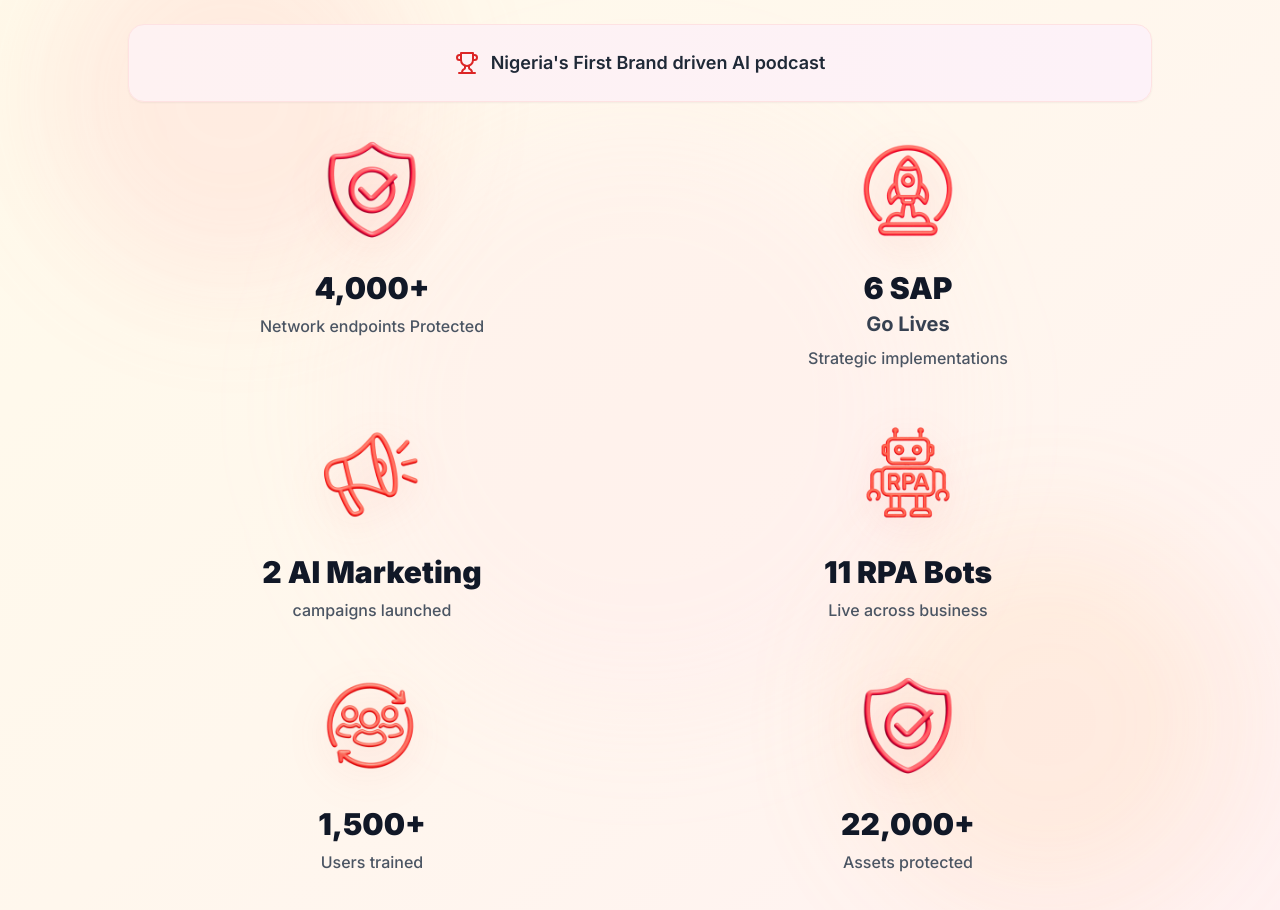
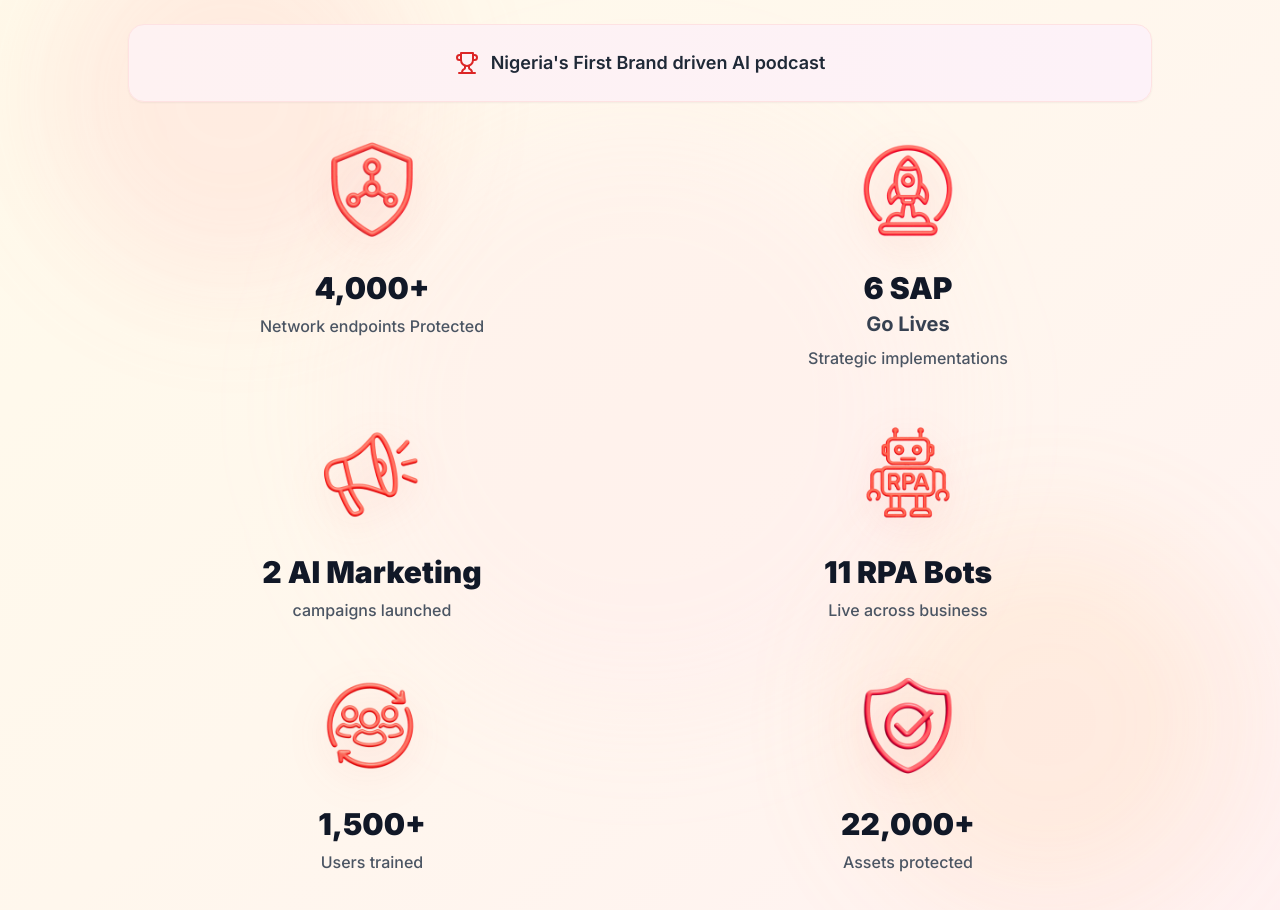
Before and after one commit to ravin-dev33/q3, a React (Vite) app: page / in a window 1280 px wide. Shown: the part 940-1850 px from the top of the page. Built offline with nearby package versions, Linux system fonts and the light colour scheme.

Commit message:
Updated KeyAchievementsSection.jsx

```diff
--- a/src/chapters/KeyAchievementsSection.jsx
+++ b/src/chapters/KeyAchievementsSection.jsx
@@ -5,7 +5,7 @@
 
 const achievements = [
   {
-    icon: '/2.png',
+    icon: '/6.png',
     stat: '4,000+',
     label: 'Network endpoints Protected',
   },
```
